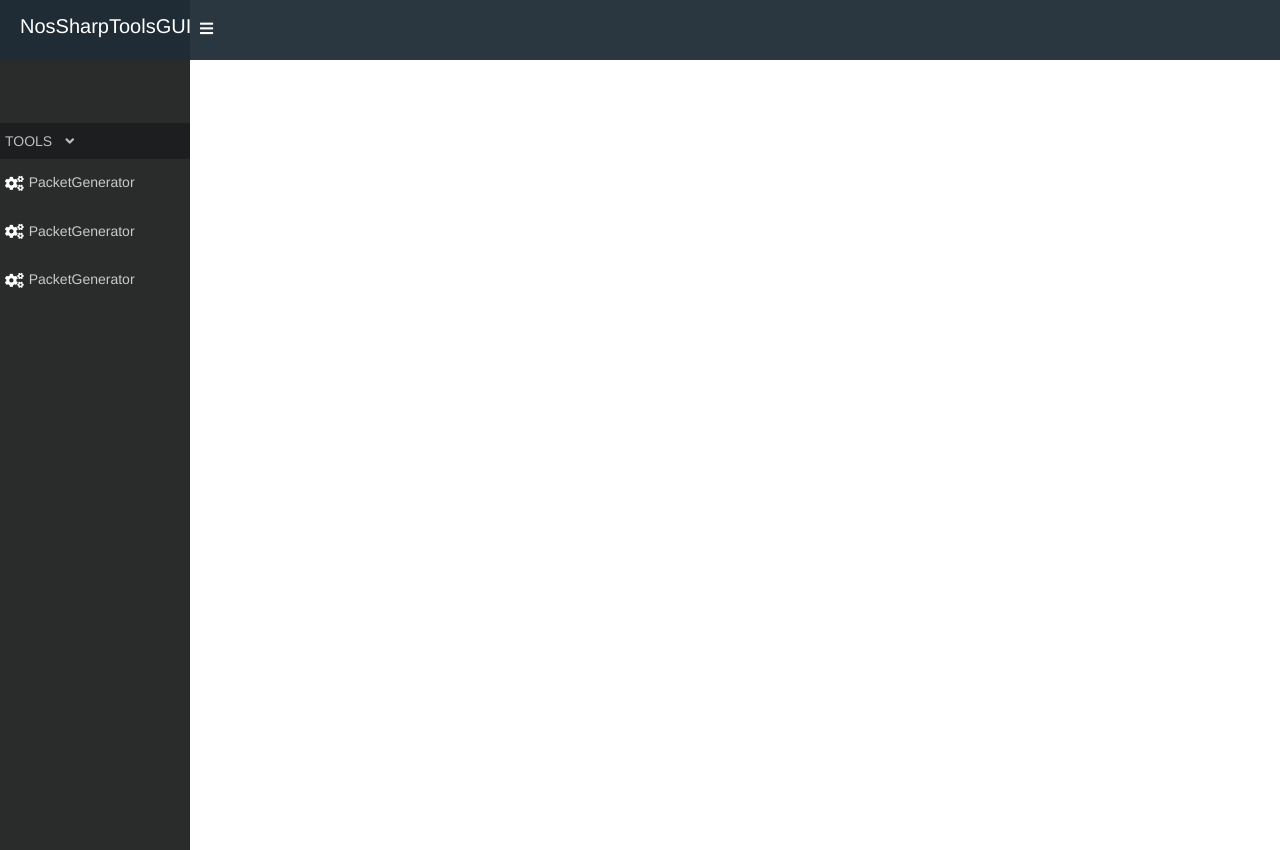
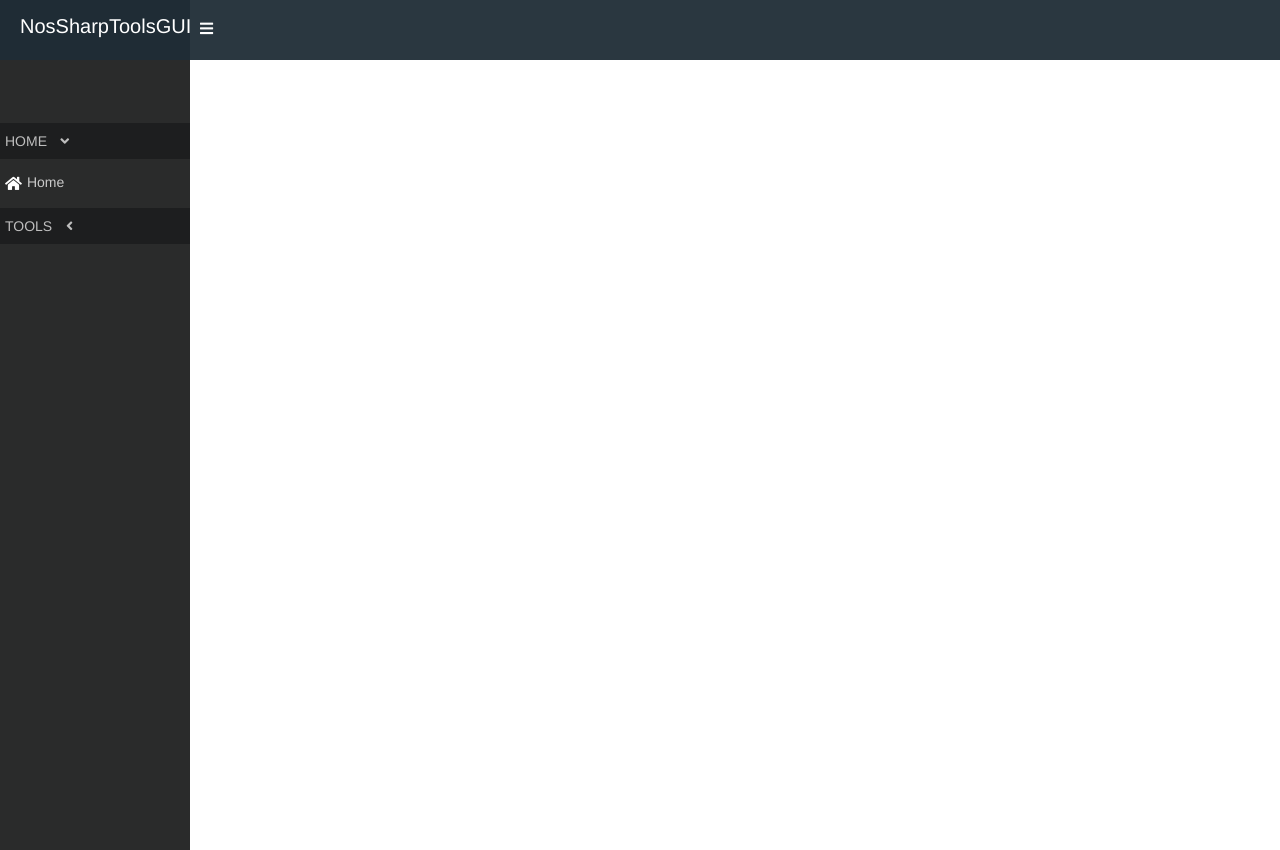
Before and after one commit to AntoineCrb/NosSharpToolsGUI, a Vue app: page / in a window 1280 px wide. Shown: the top 850 px of the page. Built offline with nearby package versions, Linux system fonts and the light colour scheme.

Commit message:
add router-link on tools &  update toolPanel

```diff
--- a/src/assets/tools.json
+++ b/src/assets/tools.json
@@ -1,17 +1,18 @@
 [{
+  "name": "HOME",
+  "open": true,
+  "icon": "fas fa-home",
+  "childs": [{
+      "name": "Home",
+      "icon": "fas fa-home",
+      "router-link": "Home"
+    }
+  ]
+}, {
   "name": "TOOLS",
-  "open": true,
+  "open": false,
+  "icon": "fas fa-cogs",
   "childs": [{
-      "name": "PacketGenerator",
-      "icon": "fas fa-cogs",
-      "router-link": ""
-    },
-    {
-      "name": "PacketGenerator",
-      "icon": "fas fa-cogs",
-      "router-link": ""
-    },
-    {
       "name": "PacketGenerator",
       "icon": "fas fa-cogs",
       "router-link": ""
--- a/src/components/ToolPanel.vue
+++ b/src/components/ToolPanel.vue
@@ -9,12 +9,12 @@
          <div class="tools">
 
             <div v-for="tool in tools" :key="tool.name" class="main-tool transition" :class="{'tool-open': tool.open}">
-               <div class="main-name transition" @click="tool.open = ! tool.open"><a>{{tool.name}}</a> <span class="fas fa-angle-left"></span></div>
+               <div class="main-name" @click="tool.open = ! tool.open"><i class="icon" :class="tool.icon"></i><a class="transition">{{tool.name}}</a> <span class="fas fa-angle-left transition"></span></div>
 
-               <div v-for="t in tool.childs" :key="t.name" class="tool">
+               <router-link tag="div" v-for="t in tool.childs" :key="t.name" :to="t.router-link" class="tool">
                   <span class="icon" :class="t.icon"></span>
                   <a class="name">{{t.name}}</a>
-               </div>
+               </router-link>
             </div>
 
          </div>
@@ -78,8 +78,59 @@ export default {
       padding-top: 50px;
 
       .main-tool {
+        .main-name {
+          font-size: 14px;
+          width: 100%;
+          color: rgb(190, 190, 190);
+          padding: 10px 0;
+          background-color: var(--third-color);
+
+          .icon {
+            position: relative;
+            left: 150px;
+            cursor: pointer;
+          }
+
+          a {
+            display: none;
+          }
+          span {
+            display: none;
+          }
+        }
+
+        .main-name:hover {
+          color: var(--fourth-color);
+        }
+
+        .tool {
+          display: none;
+        }
+      }
+    }
+  }
+
+  .icon {
+    color: #fff;
+  }
+}
+
+.expanded {
+  .top-panel {
+    padding-left: 200px;
+  }
+
+  .left-panel {
+    left: 0px;
+    .text {
+      left: 20px;
+    }
+  }
+
+  .tools {
+    .main-tool {
       overflow: hidden;
-        max-height: 40px;
+      max-height: 38px;
 
       .main-name {
         cursor: pointer;
@@ -92,21 +143,24 @@ export default {
         padding: 10px 0;
         background-color: var(--third-color);
 
+        .icon {
+          display: none;
+        }
+
         a {
           margin-left: 5px;
+          display: inline !important;
         }
 
         span {
+          display: inline-block !important;
           position: relative;
           left: 10px;
         }
       }
 
-        .main-name:hover {
-          color: var(--fourth-color);
-        }
-
       .tool {
+        display: block !important;
         padding: 15px 0;
         cursor: pointer;
 
@@ -116,6 +170,7 @@ export default {
         }
 
         .name {
+          text-decoration: none;
           margin-left: 5px;
           vertical-align: 10%;
           font-family: "Dosis", "Source Sans Pro", "Helvetica Neue", Arial,
@@ -138,26 +193,8 @@ export default {
   }
 }
 
-  .icon {
-    color: #fff;
-  }
-
 .transition {
   transition: 0.3s;
   -webkit-transition: 0.3s;
 }
-}
-
-.expanded {
-  .top-panel {
-    padding-left: 200px;
-  }
-
-  .left-panel {
-    left: 0px;
-    .text {
-      left: 20px;
-    }
-  }
-}
 </style>
```
Lines whose indentation alone changed are shown as unchanged.
